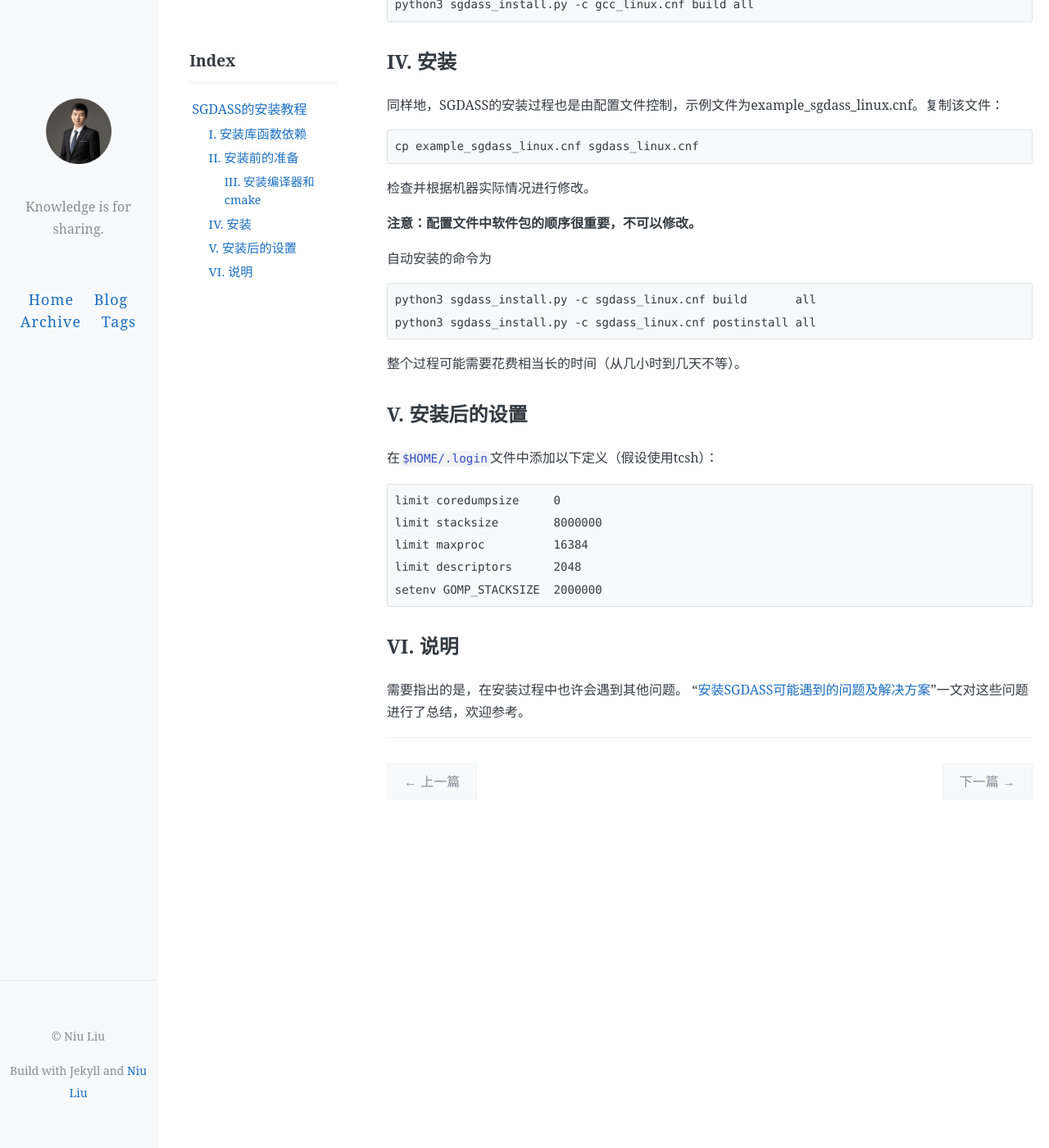
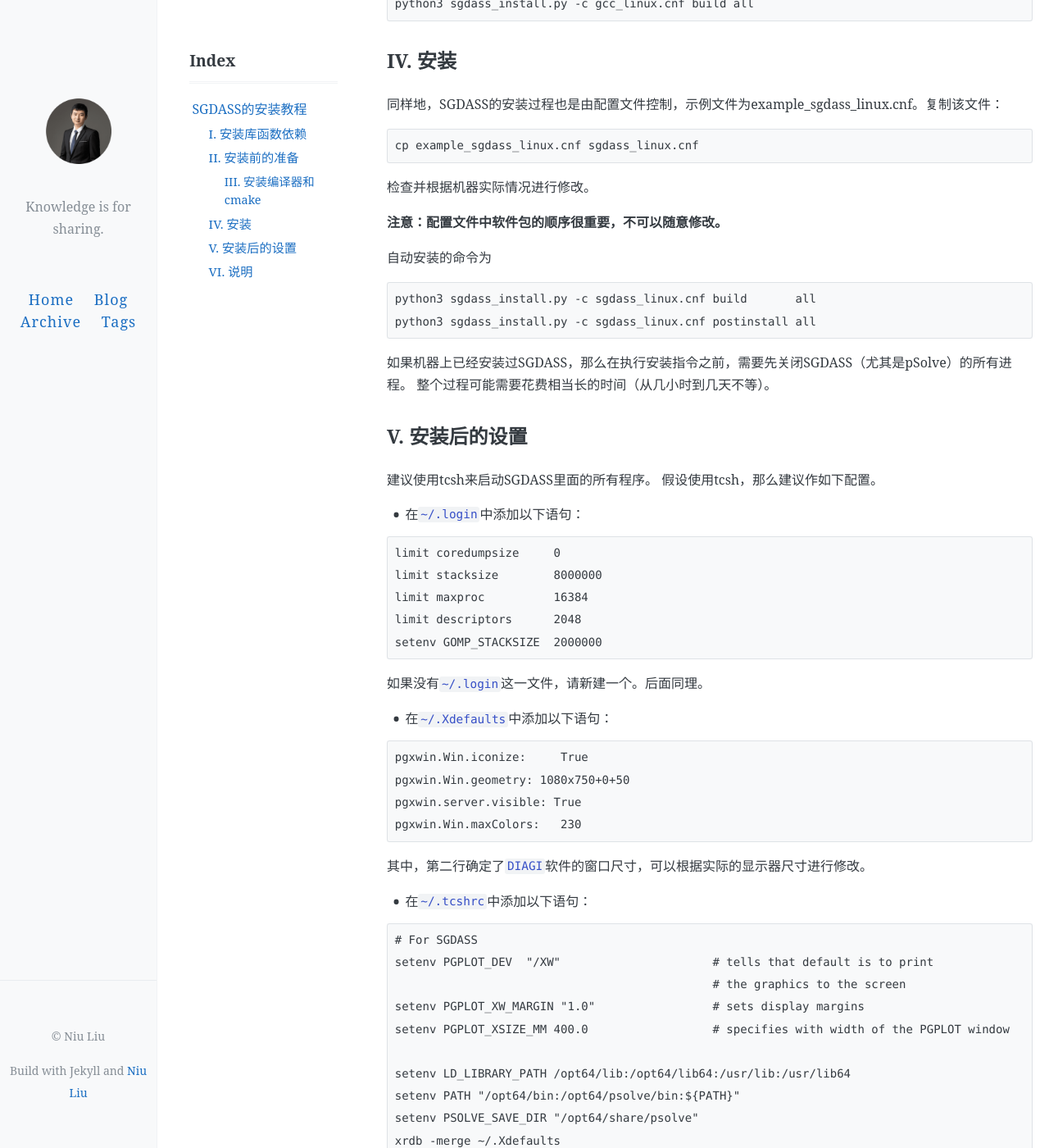
Before and after one commit to Niu-Liu/Niu-Liu.github.io, a Jekyll site: the page built from _posts/2022-02-01-install_sgdass.md, in a window 1280 px wide and 1400 px high, scrolled down 3993 px. Shown: the whole window at 82% size. Built offline with Jekyll 4.4.1, drawn with Linux system fonts in a browser that asks for light colours; some of the changed text lies outside the part shown.

Commit message:
Fix typos

````diff
--- a/_posts/2022-02-01-install_sgdass.md
+++ b/_posts/2022-02-01-install_sgdass.md
@@ -180,7 +180,7 @@ cd ${sgdass_home}/progs/sgdass
 cp example_gcc_linux.cnf gcc_linux.cnf
 ```
 
-打开`gcc_linux.cnf`，根据实际情况进行修改。通常情况下，不需要做任何修改（**Leonid将其设为all**）或只需更改`num_proc`定义。
+打开`gcc_linux.cnf`，根据实际情况进行修改。通常情况下，不需要做任何修改或只需更改`num_proc`变量的值（**Leonid已经将其设为all**）。
 运行命令：
 
 ```
@@ -197,7 +197,7 @@ cp example_sgdass_linux.cnf sgdass_linux.cnf
 
 检查并根据机器实际情况进行修改。
 
-**注意：配置文件中软件包的顺序很重要，不可以修改。**
+**注意：配置文件中软件包的顺序很重要，不可以随意修改。**
 
 自动安装的命令为
 
@@ -206,11 +206,15 @@ python3 sgdass_install.py -c sgdass_linux.cnf build       all
 python3 sgdass_install.py -c sgdass_linux.cnf postinstall all
 ```
 
+如果机器上已经安装过SGDASS，那么在执行安装指令之前，需要先关闭SGDASS（尤其是pSolve）的所有进程。
 整个过程可能需要花费相当长的时间（从几小时到几天不等）。
 
 ## V. 安装后的设置
 
-在`$HOME/.login`文件中添加以下定义（假设使用tcsh）：
+建议使用tcsh来启动SGDASS里面的所有程序。
+假设使用tcsh，那么建议作如下配置。
+
+- 在`~/.login`中添加以下语句：
 
 ```
 limit coredumpsize     0
@@ -220,6 +224,34 @@ limit descriptors      2048
 setenv GOMP_STACKSIZE  2000000
 ```
 
+如果没有`~/.login`这一文件，请新建一个。后面同理。
+
+- 在`~/.Xdefaults`中添加以下语句：
+
+```
+pgxwin.Win.iconize:     True
+pgxwin.Win.geometry: 1080x750+0+50
+pgxwin.server.visible: True
+pgxwin.Win.maxColors:   230
+```
+
+其中，第二行确定了`DIAGI`软件的窗口尺寸，可以根据实际的显示器尺寸进行修改。
+
+- 在`~/.tcshrc`中添加以下语句：
+
+```
+# For SGDASS
+setenv PGPLOT_DEV  "/XW"                      # tells that default is to print
+                                              # the graphics to the screen
+setenv PGPLOT_XW_MARGIN "1.0"                 # sets display margins
+setenv PGPLOT_XSIZE_MM 400.0                  # specifies with width of the PGPLOT window
+
+setenv LD_LIBRARY_PATH /opt64/lib:/opt64/lib64:/usr/lib:/usr/lib64
+setenv PATH "/opt64/bin:/opt64/psolve/bin:${PATH}"
+setenv PSOLVE_SAVE_DIR "/opt64/share/psolve"
+xrdb -merge ~/.Xdefaults
+```
+
 ## VI. 说明
 
 需要指出的是，在安装过程中也许会遇到其他问题。
````
